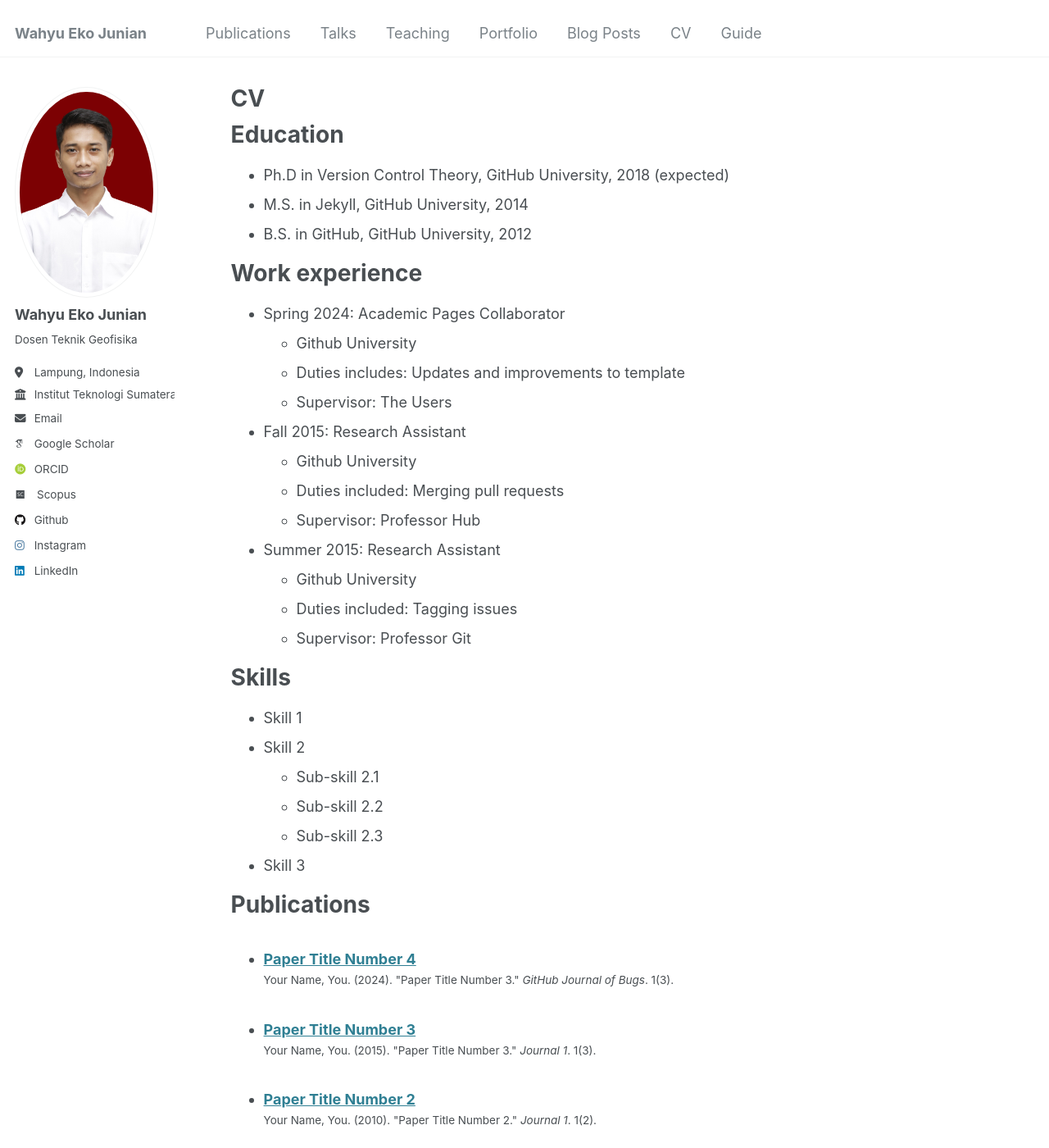
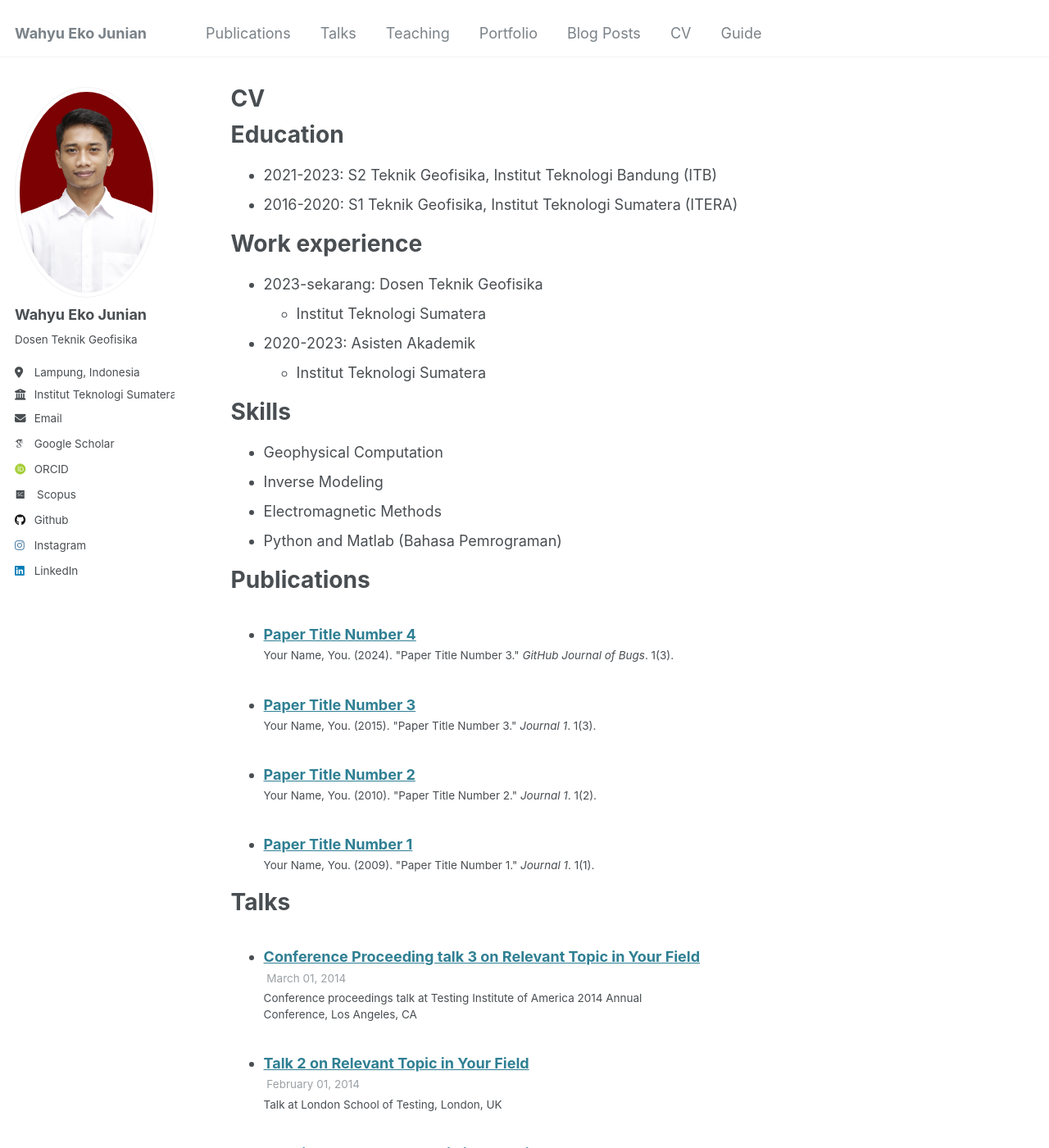
Before and after one commit to wahyuejunian/wejunian, a Jekyll site: the page built from _pages/cv.md, in a window 1280 px wide and 1400 px high. Shown: the whole window at 82% size. Built offline with Jekyll 4.4.1, drawn with Linux system fonts in a browser that asks for light colours; some web fonts are replaced.

Commit message:
Update cv.md

```diff
--- a/_pages/cv.md
+++ b/_pages/cv.md
@@ -11,35 +11,23 @@ redirect_from:
 
 Education
 ======
-* Ph.D in Version Control Theory, GitHub University, 2018 (expected)
-* M.S. in Jekyll, GitHub University, 2014
-* B.S. in GitHub, GitHub University, 2012
+* 2021-2023: S2 Teknik Geofisika, Institut Teknologi Bandung (ITB)
+* 2016-2020: S1 Teknik Geofisika, Institut Teknologi Sumatera (ITERA)
 
 Work experience
 ======
-* Spring 2024: Academic Pages Collaborator
-  * Github University
-  * Duties includes: Updates and improvements to template
-  * Supervisor: The Users
+* 2023-sekarang: Dosen Teknik Geofisika
+  * Institut Teknologi Sumatera
 
-* Fall 2015: Research Assistant
-  * Github University
-  * Duties included: Merging pull requests
-  * Supervisor: Professor Hub
-
-* Summer 2015: Research Assistant
-  * Github University
-  * Duties included: Tagging issues
-  * Supervisor: Professor Git
+* 2020-2023: Asisten Akademik
+  * Institut Teknologi Sumatera
 
 Skills
 ======
-* Skill 1
-* Skill 2
-  * Sub-skill 2.1
-  * Sub-skill 2.2
-  * Sub-skill 2.3
-* Skill 3
+* Geophysical Computation
+* Inverse Modeling
+* Electromagnetic Methods
+* Python and Matlab (Bahasa Pemrograman)
 
 Publications
 ======
```
